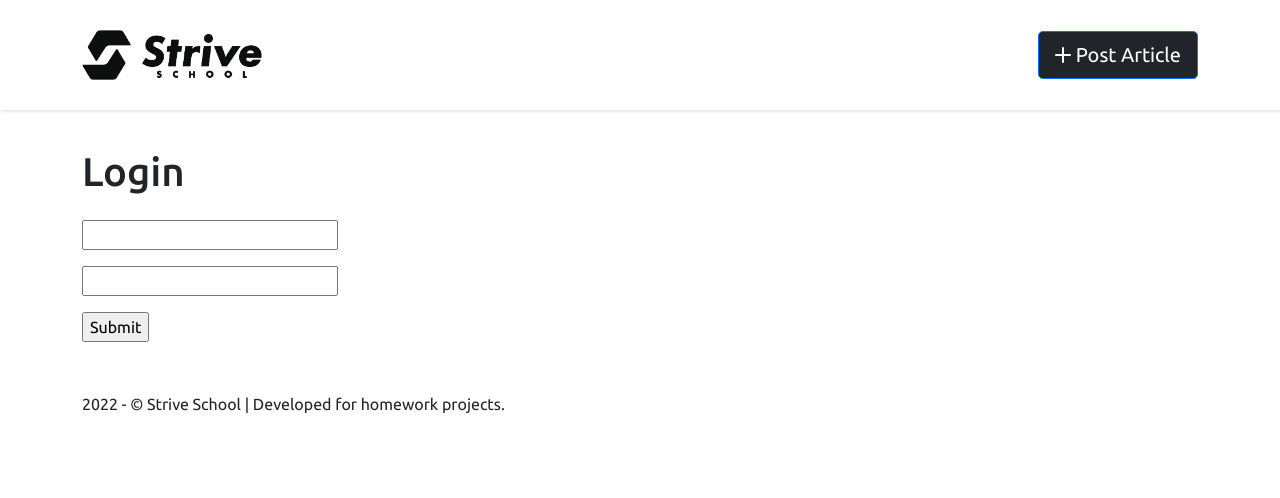
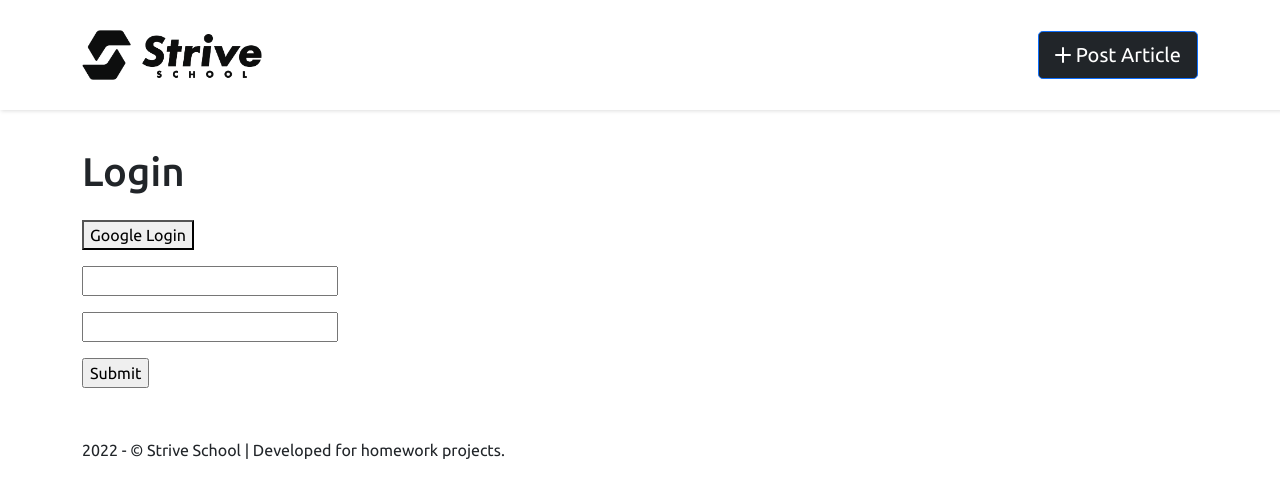
Before and after one commit to May-Hemade/strive-blog, a React (Create React App) app: page /login in a window 1280 px wide. Shown: the top 498 px of the page. Built offline with nearby package versions, Linux system fonts and the light colour scheme; no server answers.

Commit message:
handle google access token

```diff
--- a/package.json
+++ b/package.json
@@ -7,6 +7,7 @@
     "@testing-library/react": "^11.1.0",
     "@testing-library/user-event": "^12.1.10",
     "bootstrap": "^5.0.1",
+    "query-string": "^7.1.1",
     "react": "^17.0.2",
     "react-bootstrap": "^1.6.0",
     "react-dom": "^17.0.2",
--- a/src/components/login/index.js
+++ b/src/components/login/index.js
@@ -11,12 +11,12 @@ function Login() {
     formState: { errors },
   } = useForm()
   const onSubmit = (data) => {
-    registerUser(data)
+    loginUser(data)
   }
 
   const history = useHistory()
 
-  const registerUser = async (data) => {
+  const loginUser = async (data) => {
     try {
       let response = await fetch(
         `${process.env.REACT_APP_BE_URL}/authors/login`,
@@ -49,6 +49,11 @@ function Login() {
     <div>
       <Container className="new-blog-container">
         <h1 className="mt-5">Login</h1>
+        <div className="mt-3">
+          <a href={`${process.env.REACT_APP_BE_URL}/authors/googleLogin`}>
+            <button>Google Login</button>
+          </a>
+        </div>
         <form onSubmit={handleSubmit(onSubmit)}>
           <div className="mt-3">
             <input type="email" {...register("email", { required: true })} />
--- a/src/views/home/index.jsx
+++ b/src/views/home/index.jsx
@@ -1,15 +1,24 @@
-import React, { Component } from "react";
-import { Container } from "react-bootstrap";
-import BlogList from "../../components/blog/blog-list";
-import "./styles.css";
+import React, { Component } from "react"
+import { Container } from "react-bootstrap"
+import BlogList from "../../components/blog/blog-list"
+import "./styles.css"
 
 export default class Home extends Component {
+  componentDidMount = () => {
+    const accessToken = new URLSearchParams(this.props.location.search).get(
+      "accessToken"
+    )
+    if (accessToken) {
+      window.localStorage.setItem("token", accessToken)
+    }
+  }
+
   render() {
     return (
       <Container fluid="sm">
         <h1 className="blog-main-title">Welcome to the Strive Blog!</h1>
         <BlogList />
       </Container>
-    );
+    )
   }
 }
```
Also changed, not shown: 1 other file (tests, documents, lock files or other folders).
